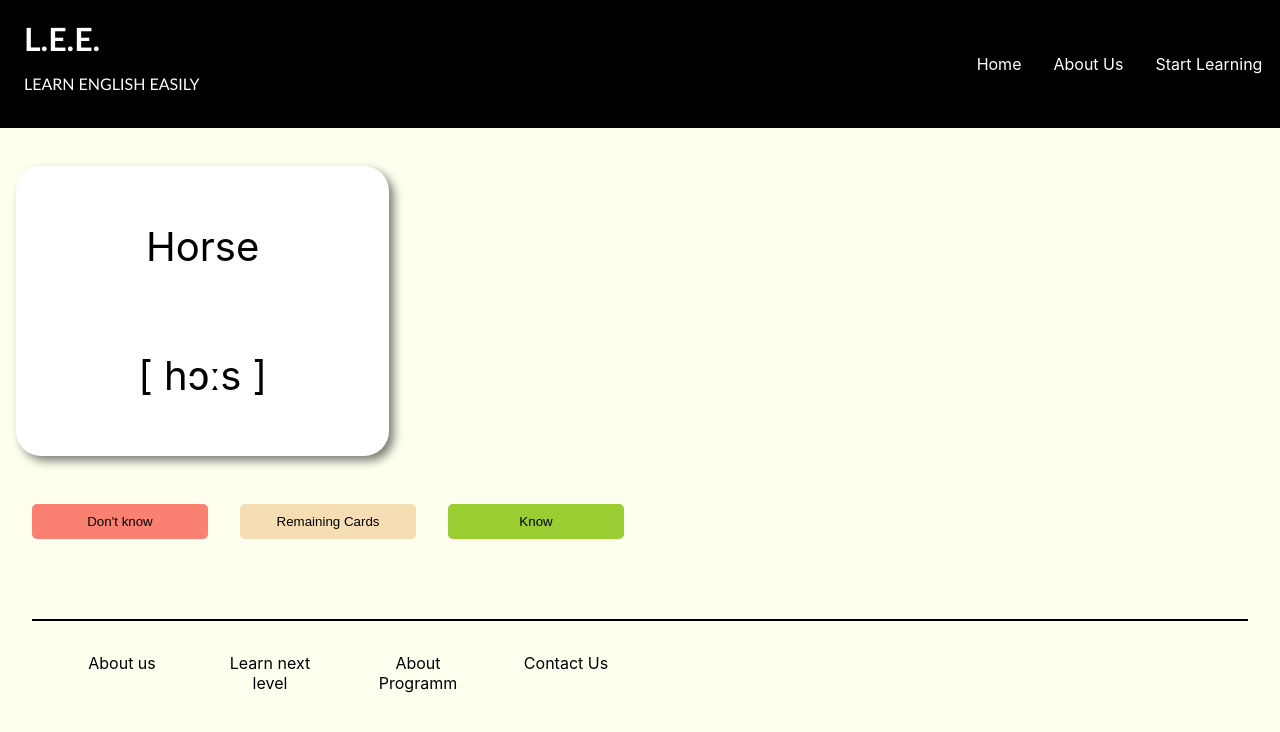
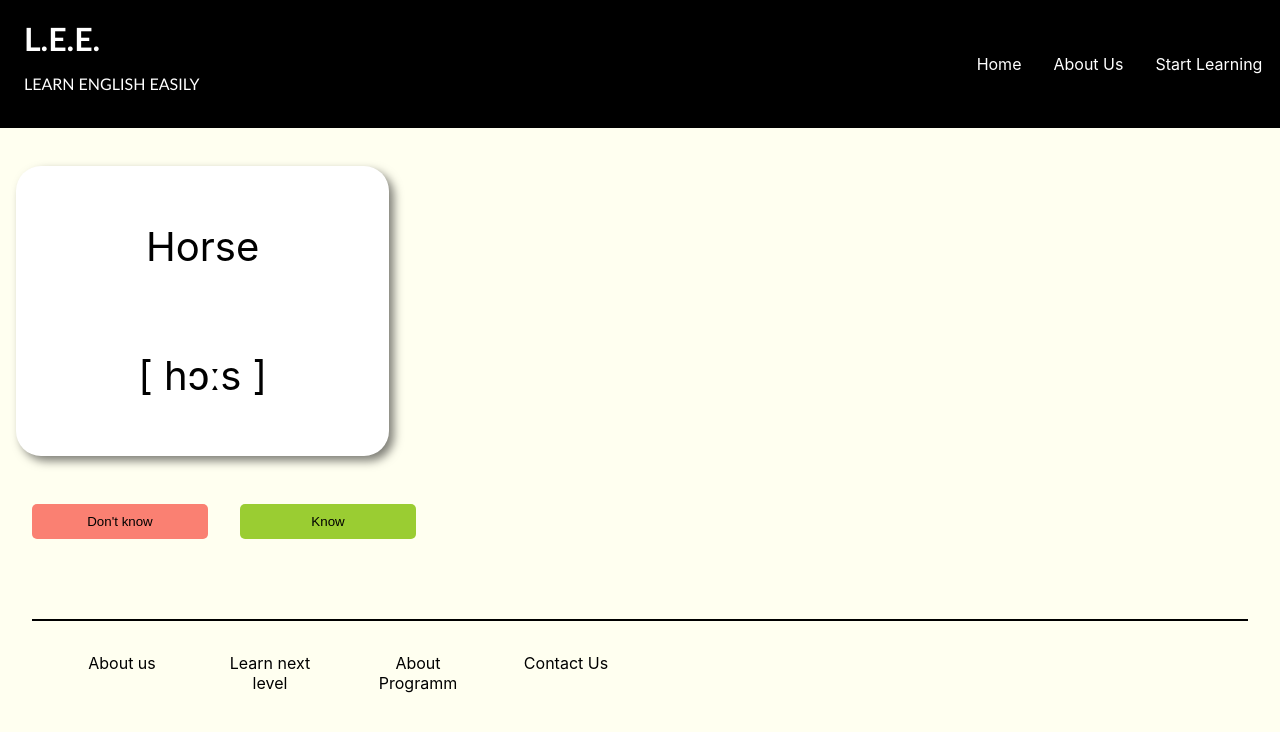
Before and after one commit to anastasiiagonemad/learning-english, a React (Create React App) app: page /StartLearning in a window 1280 px wide. Shown: the top 732 px of the page. Built offline with nearby package versions, Linux system fonts and the light colour scheme.

Commit message:
delete button remaining cards

```diff
--- a/src/components/Cards.jsx
+++ b/src/components/Cards.jsx
@@ -193,7 +193,7 @@ function Cards() {
         <button className="no" onClick={handleNoButtonClick}>
           {buttonTextNo}
         </button>
-        <button className="remaining">Remaining Cards</button>
+
         <button className="yes" onClick={handleYesButtonClick}>
           {buttonTextYes}
         </button>
```
